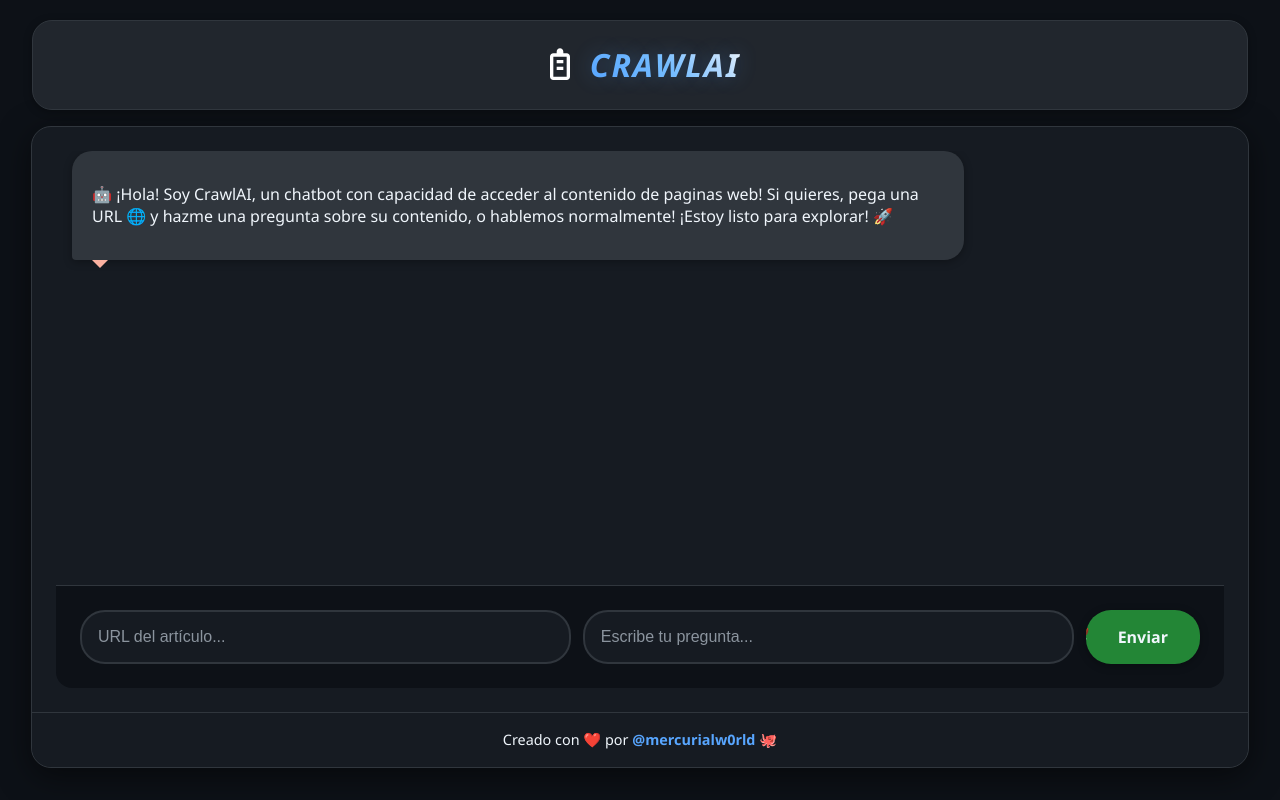
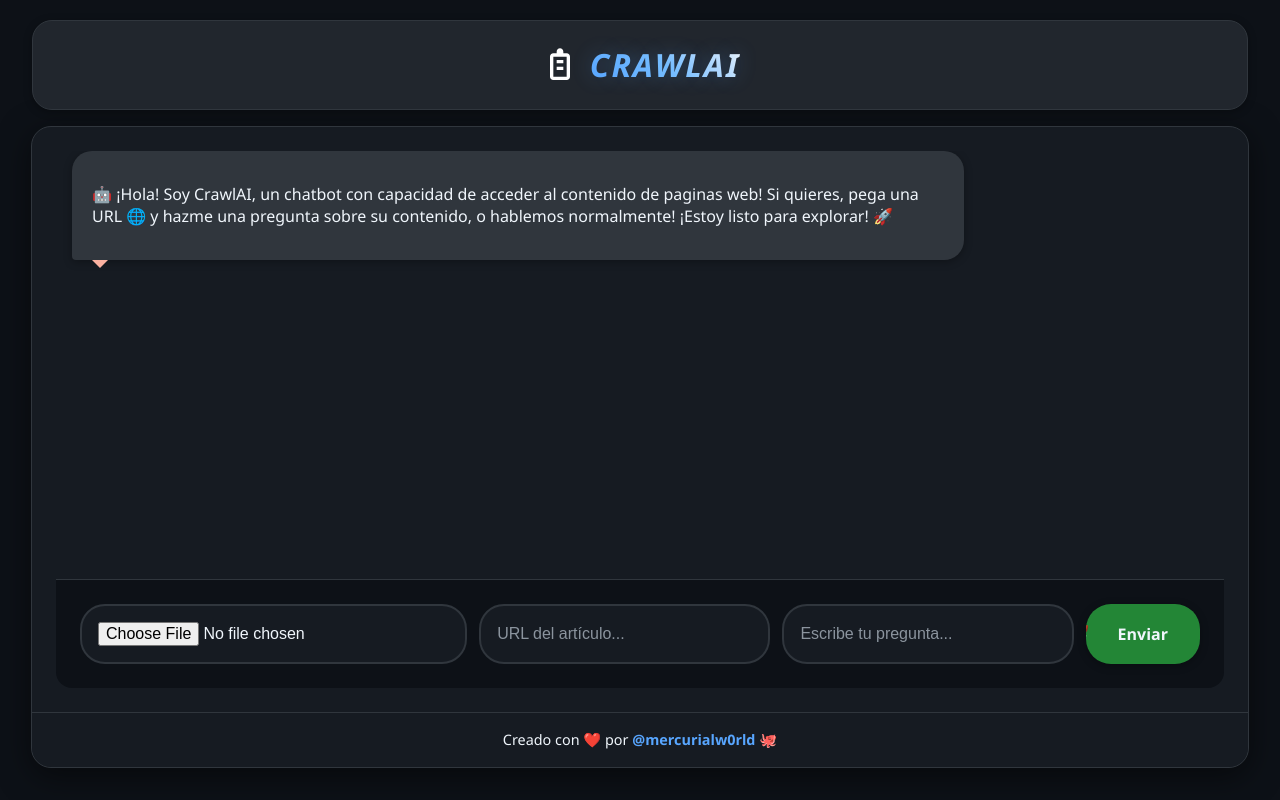
Before and after one commit to mercurialw0rld/CrawlAI, a React (Vite) app in the folder client/: page / in a window 1280 px wide. Built offline with nearby package versions, Linux system fonts and the light colour scheme.

Commit message:
Add files via upload

```diff
--- a/client/src/components/chatwindow.jsx
+++ b/client/src/components/chatwindow.jsx
@@ -11,7 +11,7 @@ function ChatWindow() {
   const [isLoading, setIsLoading] = useState(false);
   let conversationHistory = { user: [], bot: [] };
 
-  const handleSendMessage = async (userMessage, url) => {
+  const handleSendMessage = async (userMessage, url, pdfFile) => {
     const newUserMessage = { sender: 'user', text: userMessage };
     setMessages(prevMessages => [...prevMessages, newUserMessage]);
     conversationHistory.user.push(userMessage);
@@ -19,7 +19,7 @@ function ChatWindow() {
     setIsLoading(true);
     try {
       const apiUrl = import.meta.env.VITE_API_URL;
-      const response = await axios.post(`${apiUrl}/api/chat`, { userMessage, url, history: conversationHistory });
+      const response = await axios.post(`${apiUrl}/api/chat`, { userMessage, url, history: conversationHistory, pdfFile });
 
       const aiMessage = { sender: 'bot', text: response.data.aiResponse };
       setMessages(prevMessages => [...prevMessages, aiMessage]);
--- a/client/src/components/inputbar.jsx
+++ b/client/src/components/inputbar.jsx
@@ -8,7 +8,7 @@ import React, { useState } from 'react';
       e.preventDefault();
       if (!userMessage.trim()) return;
 
-      onSendMessage(userMessage, url);
+      onSendMessage(userMessage, url, e.target.pdfFile.files[0]);
 
       setUserMessage('');
 
@@ -16,6 +16,10 @@ import React, { useState } from 'react';
 
   return (
     <form className="input-bar" onSubmit={handleSubmit}>
+      <input
+        type="file"
+        name="pdfFile"
+        accept="application/pdf" />
       <input
         type="text"
         placeholder="URL del artículo..."
```
